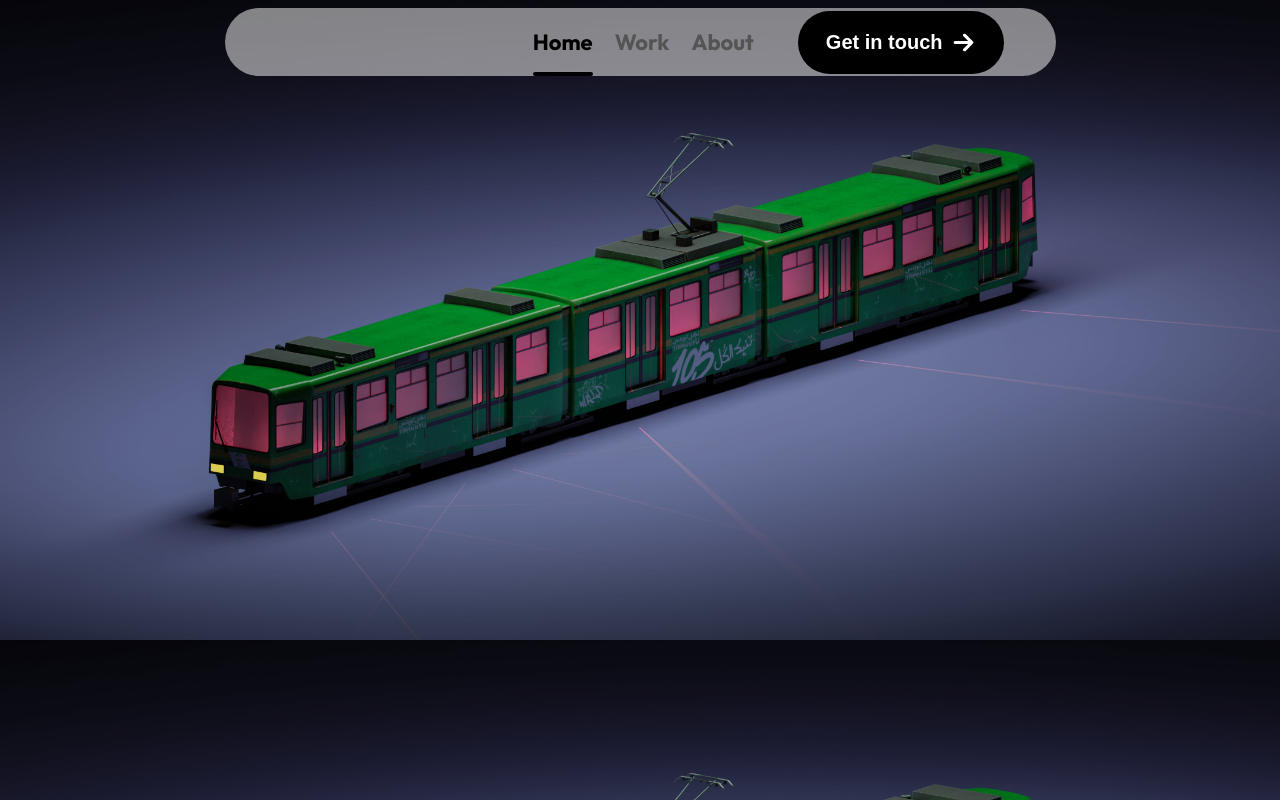
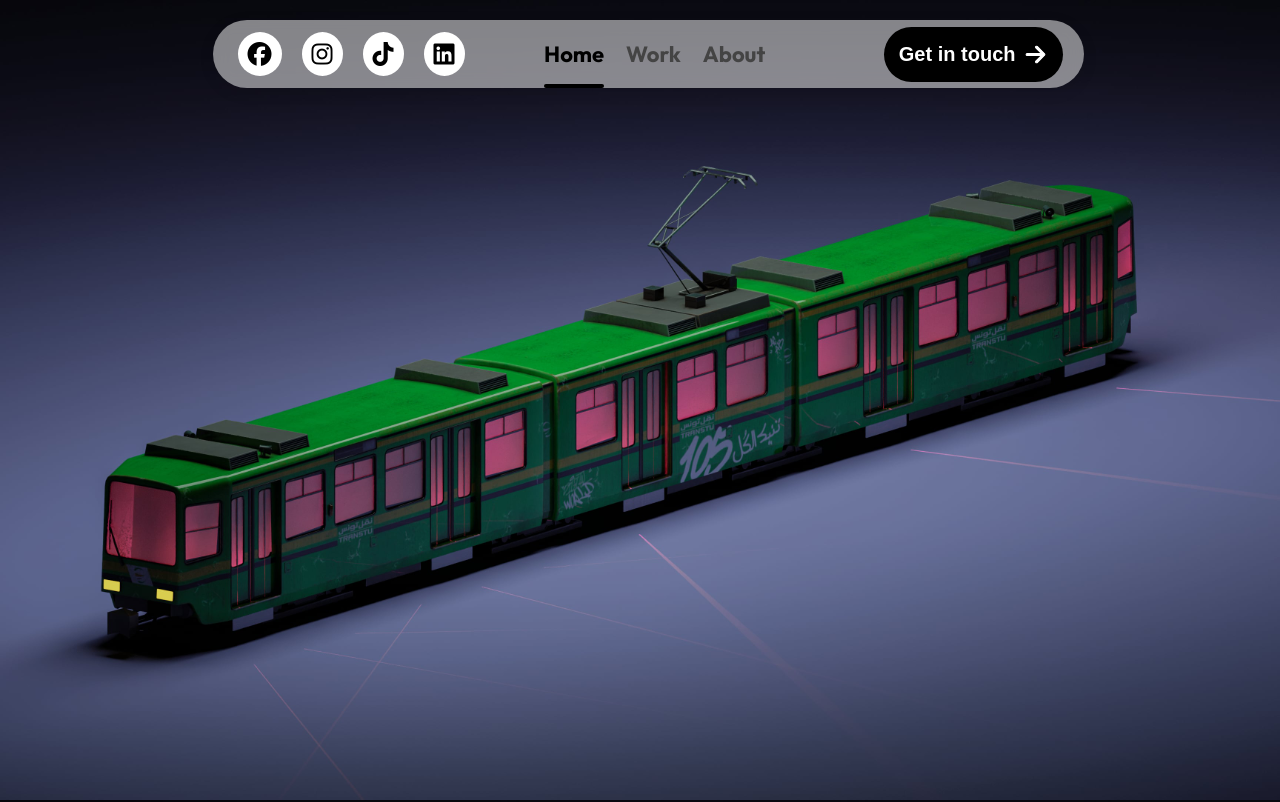
Before and after one commit to HamzaI1/headerjdida, a plain HTML site: page index.html in a window 1280 px wide. Shown: the top 802 px of the page. Drawn offline with Linux system fonts and the light colour scheme.

Commit message:
initial changes

```diff
--- a/header.css
+++ /dev/null
@@ -1,85 +0,0 @@
-body {
-  font-family: Outfit;
-  background-image: url('bad1a14b-b21c-4e7e-a22b-2dd50b39819f.jpeg');
-  background-size: cover; /* Ensures the image covers the entire body */
-}
-
-.header {
-  background-color: rgba(255, 255, 255, 0.5);
-  width: 831px;
-  height: 68px;
-  display: flex;
-  justify-content: flex-end;
-  align-items: center;
-  border-radius: 34px;
-}
-
-ul {
-  list-style-type: none; /* Removes the bullet points from the list */
-  padding-left: 0; /* Optional: Removes the default left padding */
-  gap: 22px;
-}
-
-li {
-  font-size: 22px;
-  font-weight: bold;
-  color: #545454;
-  position: relative;
-}
-
-li.active {
-  color: black;
-}
-
-li.active::after {
-  content: '';
-  position: absolute;
-  bottom: -20px; /* Adjusts the space between the text and the line */
-  left: 0;
-  width: 100%;
-  height: 4px; /* The thickness of the line */
-  background-color: black; /* Color of the underline */
-  border-radius: 2px;
-}
-
-li:hover {
-  color: black;
-  cursor: pointer;
-}
-
-.links {
-  margin-right: 44px;
-}
-
-.header-container {
-  display: flex;
-  justify-content: center;
-  align-items: center;
-}
-
-.nav-links {
-  display: flex;
-  align-items: center;
-  justify-content: center;
-}
-
-.arrow {
-  height: 25px;
-  width: 25px;
-  margin-left: 8px;
-}
-
-.contact {
-  background-color: black;
-  color: white;
-  font-size: 20px;
-  font-weight: bold;
-  padding: 19px 28px;
-  border-radius: 40px;
-  cursor: pointer;
-  margin-right: 52px;
-  border: none;
-  display: flex;
-  align-items: center;
-  justify-content: center;
-}
--- a/index.html
+++ b/index.html
@@ -3,16 +3,25 @@
 <head>
   <meta charset="UTF-8">
   <meta name="viewport" content="width=device-width, initial-scale=1.0">
-  <title>Document</title>
-  <link rel="stylesheet" href="header.css">
+  <title>Graphic Designer Portfolio</title>
+  <link rel="stylesheet" href="styles/header.css">
+  <link rel="stylesheet" href="styles/hero.css">
   <link rel="preconnect" href="https://fonts.googleapis.com">
   <link rel="preconnect" href="https://fonts.gstatic.com" crossorigin>
   <link href="https://fonts.googleapis.com/css2?family=Outfit:wght@100..900&family=Roboto:ital,wght@0,400;0,500;0,700;0,900;1,500;1,700&display=swap" rel="stylesheet">
+  <link href="https://cdnjs.cloudflare.com/ajax/libs/font-awesome/6.5.0/css/all.min.css" rel="stylesheet">
+
 </head>
 <body>
   <header class="header-container">
 
     <div class="header">
+      <div class="social-icons">
+        <i class="fab fa-facebook"></i>
+        <i class="fab fa-instagram"></i>
+        <i class="fab fa-tiktok"></i>
+        <i class="fab fa-linkedin"></i>
+      </div>
 
       <div class="links">
         <ul class="nav-links">
@@ -22,11 +31,9 @@
         </ul>
       </div>
       <div class="button-arrow">
-        <button class="contact">Get in touch<img class="arrow" src="right-arrow-svgrepo-com.svg" alt=""></button>
+        <button class="contact">Get in touch<img class="arrow" src="icons/right-arrow-svgrepo-com.svg" alt=""></button>
       </div>
     </div>
-
-
   </header>
 
 </body>
--- /dev/null
+++ b/styles/header.css
@@ -0,0 +1,146 @@
+body {
+  font-family: Outfit;
+  background-image: url("../images/bad1a14b-b21c-4e7e-a22b-2dd50b39819f.jpeg");
+  background-size: cover; /* Ensures the image covers the entire body */
+  background-repeat: no-repeat;
+  background-attachment: fixed;
+  padding-bottom: 5000px;
+}
+
+i {
+  font-size: 24px;
+  color: black;
+  background-color: white;
+  border-radius: 50%;
+  padding: 10px;
+  margin: 5px;
+  transition: transform 0.3s ease, box-shadow 0.3s ease;
+  cursor: pointer;
+}
+
+i:hover {
+  transform: scale(1.2) rotate(10deg);
+  box-shadow: 0 8px 15px rgba(0, 0, 0, 0.2);
+}
+
+
+.header {
+  background-color: rgba(255, 255, 255, 0.5);
+  width: 831px;
+  padding: 4px 20px;
+  display: flex;
+  justify-content: space-between;
+  align-items: center;
+  border-radius: 34px;
+  box-shadow: 0 4px 15px rgba(0, 0, 0, 0.1);
+  backdrop-filter: blur(10px);
+  animation: slideDown 0.8s ease;
+}
+
+@keyframes slideDown {
+  from {
+    transform: translateY(-50px);
+    opacity: 0;
+  }
+  to {
+    transform: translateY(0);
+    opacity: 1;
+  }
+}
+
+ul {
+  list-style-type: none; /* Removes the bullet points from the list */
+  padding-left: 0; /* Optional: Removes the default left padding */
+  gap: 22px;
+}
+
+li {
+  font-size: 22px;
+  font-weight: bold;
+  color: #444444;
+  position: relative;
+  transition: color 0.3s ease, transform 0.3s ease;
+}
+
+li.active {
+  color: black;
+}
+
+li.active::after {
+  content: '';
+  position: absolute;
+  bottom: -20px; /* Adjusts the space between the text and the line */
+  left: 0;
+  width: 100%;
+  height: 4px; /* The thickness of the line */
+  background-color: black; /* Color of the underline */
+  border-radius: 2px;
+}
+
+li:hover {
+  color: black;
+  cursor: pointer;
+  transform: translateY(-5px);
+}
+
+.links {
+  margin-right: 44px;
+}
+
+.header-container {
+  display: flex;
+  justify-content: center;
+  align-items: center;
+  position: fixed; /* Keeps the header at the top */
+  top: 20px;
+  width: 100%; /* Ensures the header spans the full width */
+  z-index: 10; /* Keeps it above other elements */
+}
+
+.nav-links {
+  display: flex;
+  align-items: center;
+  justify-content: center;
+}
+
+.arrow {
+  height: 25px;
+  width: 25px;
+  margin-left: 8px;
+}
+
+.contact {
+  background-color: black;
+  color: white;
+  font-size: 20px;
+  font-weight: bold;
+  padding: 15px;
+  border-radius: 40px;
+  cursor: pointer;
+  border: none;
+  display: flex;
+  align-items: center;
+  justify-content: center;
+  transition: transform 0.3s ease, box-shadow 0.3s ease;
+}
+
+.contact:hover {
+  transform: scale(1.1);
+  box-shadow: 0 10px 20px rgba(0, 0, 0, 0.3);
+}
+
+.arrow {
+  height: 25px;
+  width: 25px;
+  margin-left: 8px;
+  transition: transform 0.3s ease;
+}
+
+.contact:hover .arrow {
+  transform: translateX(5px);
+}
+
+.social-icons {
+  display: flex;
+  gap: 10px;
+}
```
Also changed, not shown: icons/right-arrow-svgrepo-com.svg (renamed from right-arrow-svgrepo-com.svg), images/bad1a14b-b21c-4e7e-a22b-2dd50b39819f.jpeg (renamed from bad1a14b-b21c-4e7e-a22b-2dd50b39819f.jpeg), javascript/header.js (added), styles/hero.css (added).
